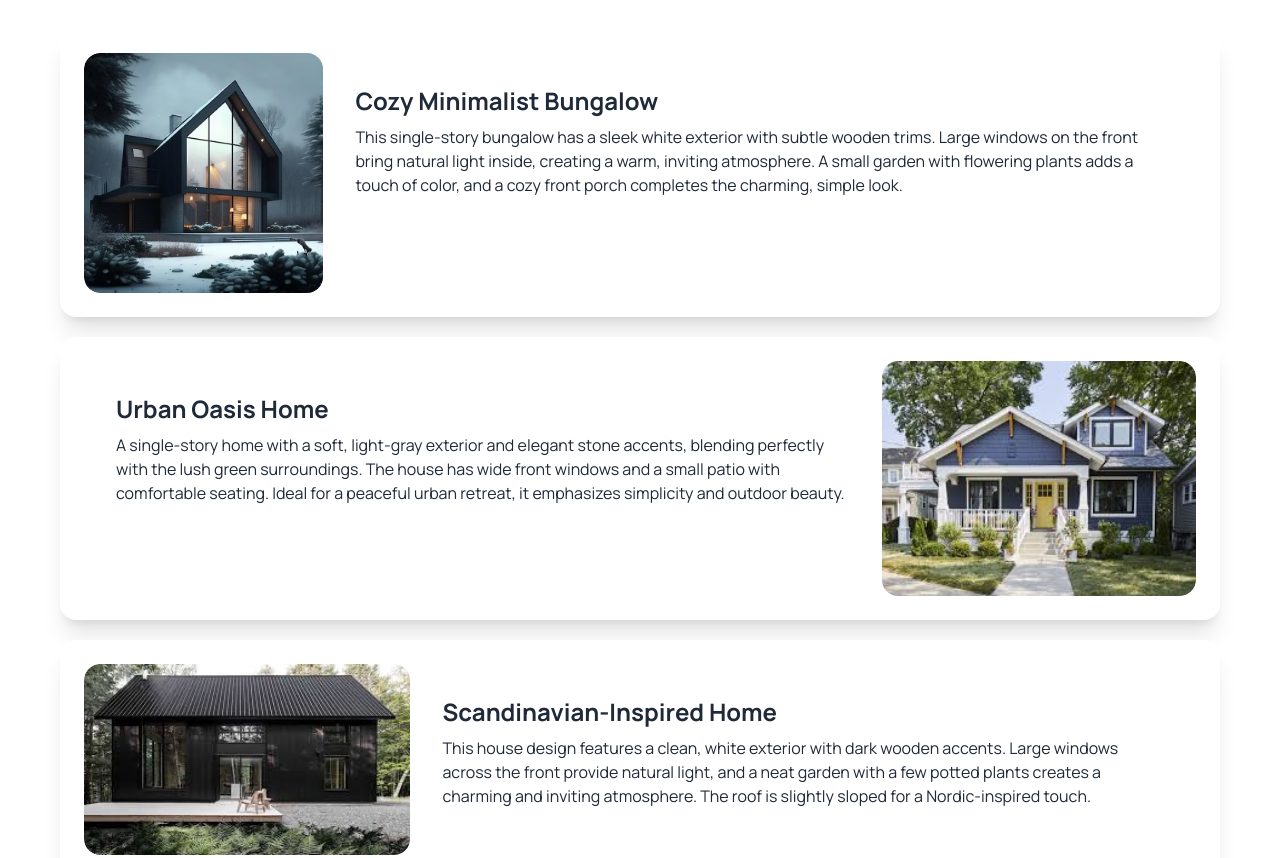
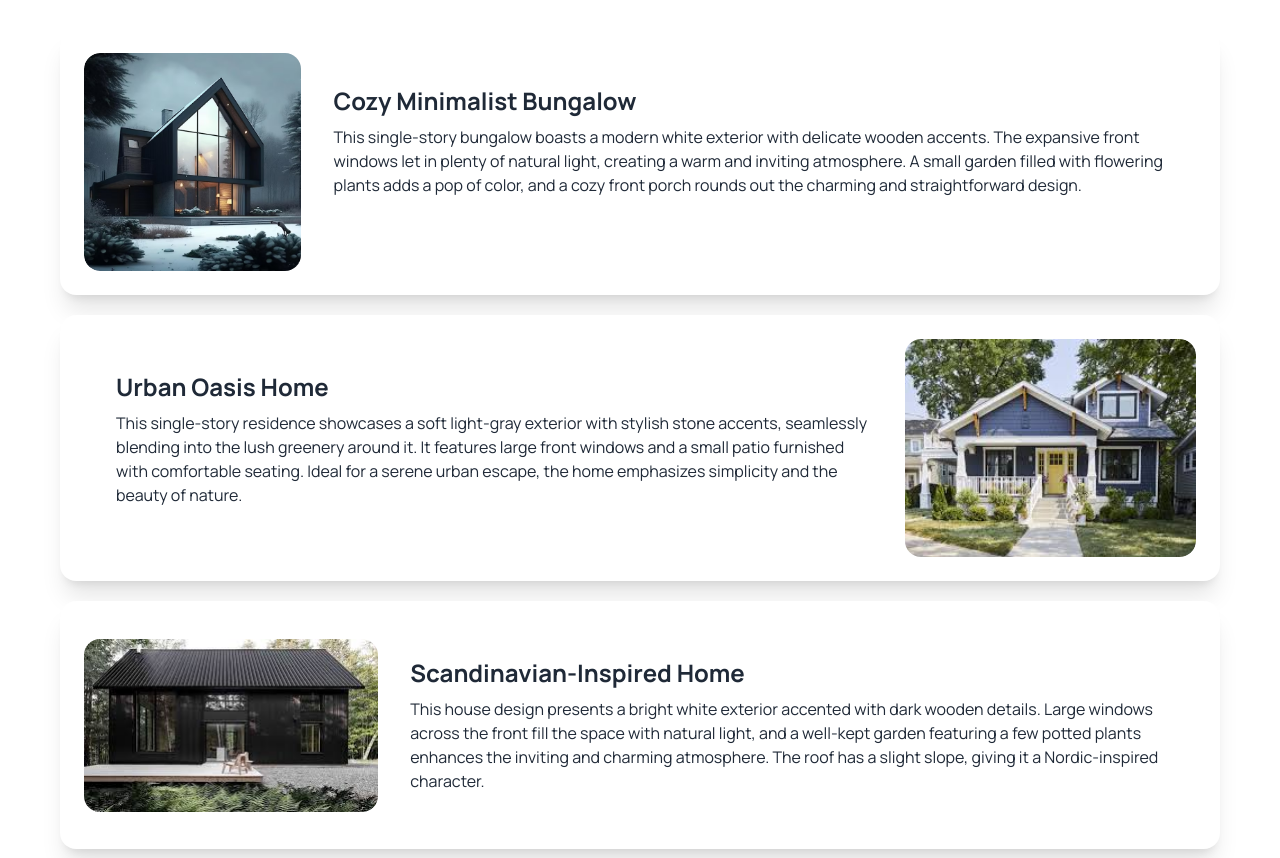
Before and after one commit to jahidrayhan1848/The-Bookshelf-assignment-3, a plain HTML site: page index.html in a window 1280 px wide. Shown: the part 3000-3858 px from the top of the page. Drawn offline with nearby package versions, Linux system fonts and the light colour scheme.

```diff
--- a/index.html
+++ b/index.html
@@ -319,7 +319,7 @@
           </figure>
           <div class="card-body">
             <h2 class="card-title text-2xl font-bold">Cozy Minimalist Bungalow</h2>
-            <p>This single-story bungalow has a sleek white exterior with subtle wooden trims. Large windows on the front bring natural light inside, creating a warm, inviting atmosphere. A small garden with flowering plants adds a touch of color, and a cozy front porch completes the charming, simple look.</p>
+            <p>This single-story bungalow boasts a modern white exterior with delicate wooden accents. The expansive front windows let in plenty of natural light, creating a warm and inviting atmosphere. A small garden filled with flowering plants adds a pop of color, and a cozy front porch rounds out the charming and straightforward design.</p>
 
           </div>
         </div>
@@ -328,7 +328,7 @@
 
           <div class="card-body">
             <h2 class="card-title text-2xl font-bold">Urban Oasis Home</h2>
-            <p>A single-story home with a soft, light-gray exterior and elegant stone accents, blending perfectly with the lush green surroundings. The house has wide front windows and a small patio with comfortable seating. Ideal for a peaceful urban retreat, it emphasizes simplicity and outdoor beauty.</p>
+            <p>This single-story residence showcases a soft light-gray exterior with stylish stone accents, seamlessly blending into the lush greenery around it. It features large front windows and a small patio furnished with comfortable seating. Ideal for a serene urban escape, the home emphasizes simplicity and the beauty of nature.</p>
 
           </div>
           <figure>
@@ -342,7 +342,8 @@
           </figure>
           <div class="card-body">
             <h2 class="card-title text-2xl font-bold">Urban Oasis Home</h2>
-            <p>A single-story home with a soft, light-gray exterior and elegant stone accents, blending perfectly with the lush green surroundings. The house has wide front windows and a small patio with comfortable seating. Ideal for a peaceful urban retreat, it emphasizes simplicity and outdoor beauty.</p>
+            <p>
+This single-story house showcases a soft light-gray exterior with graceful stone accents, perfectly complementing the lush green environment. It includes spacious front windows and a small patio with comfortable seating. Ideal for a serene urban getaway, the home emphasizes simplicity and the beauty of nature.</p>
 
           </div>
         </div>
@@ -353,7 +354,7 @@
           </figure>
           <div class="card-body">
             <h2 class="card-title text-2xl font-bold">Scandinavian-Inspired Home</h2>
-            <p>This house design features a clean, white exterior with dark wooden accents. Large windows across the front provide natural light, and a neat garden with a few potted plants creates a charming and inviting atmosphere. The roof is slightly sloped for a Nordic-inspired touch.</p>
+            <p>This house design presents a bright white exterior accented with dark wooden details. Large windows across the front fill the space with natural light, and a well-kept garden featuring a few potted plants enhances the inviting and charming atmosphere. The roof has a slight slope, giving it a Nordic-inspired character.</p>
 
           </div>
         </div>
```
